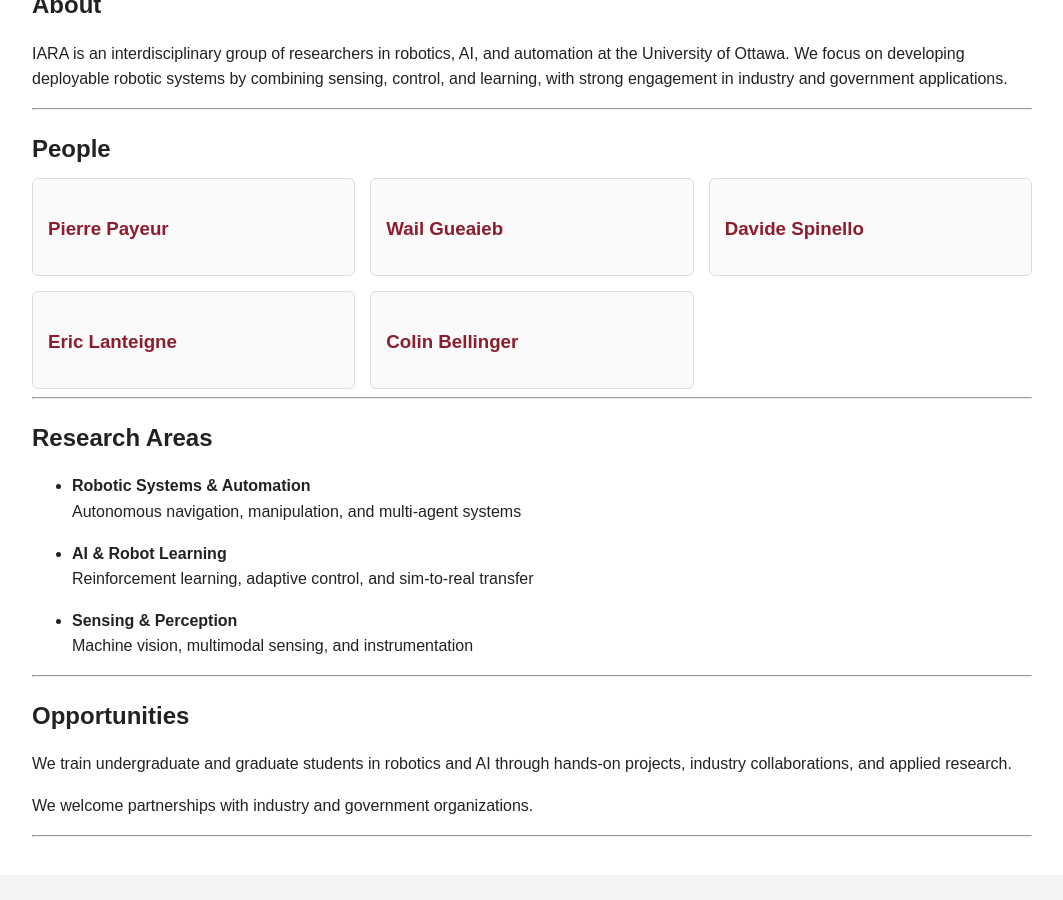
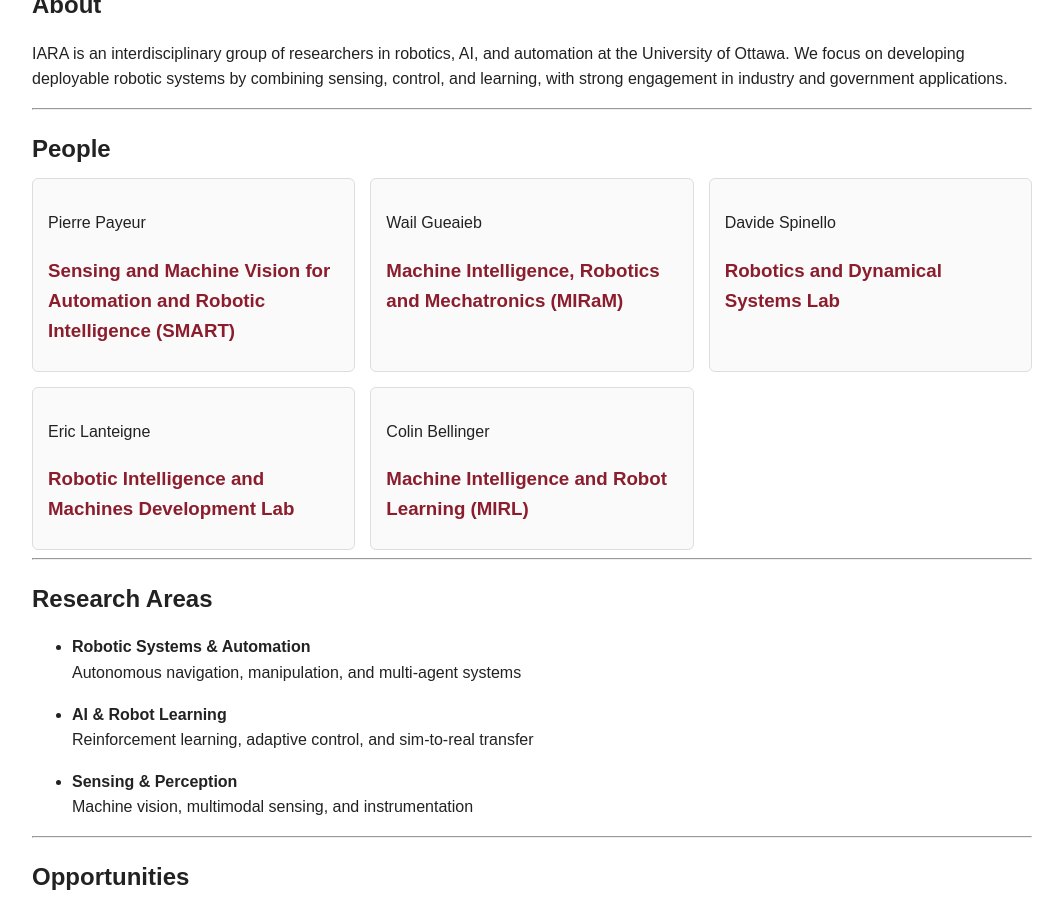
Before and after one commit to iara-lab/iara-site, a Jekyll site: the page built from index.md, in a window 1280 px wide and 900 px high, scrolled down 409 px. Shown: the whole window, without its empty margins (108-1171 px from the left). Built offline with Jekyll 4.4.1, drawn with Linux system fonts in a browser that asks for light colours.

Commit message:
Update people section in index.md to correct researcher link and remove description

```diff
--- a/index.md
+++ b/index.md
@@ -22,10 +22,11 @@ IARA is an interdisciplinary group of researchers in robotics, AI, and automatio
 <div class="grid">
 {% for pi in site.data.pis %}
   <div class="card">
+   <p>{{ pi.name }}</p>
     <h3>
-      <a href="{{ pi.url }}">{{ pi.name }}</a>
+      <a href="{{ pi.url }}">{{ pi.lab }}</a>
     </h3>
-    <p>{{ pi.description }}</p>
+
   </div>
 {% endfor %}
 </div>
```
